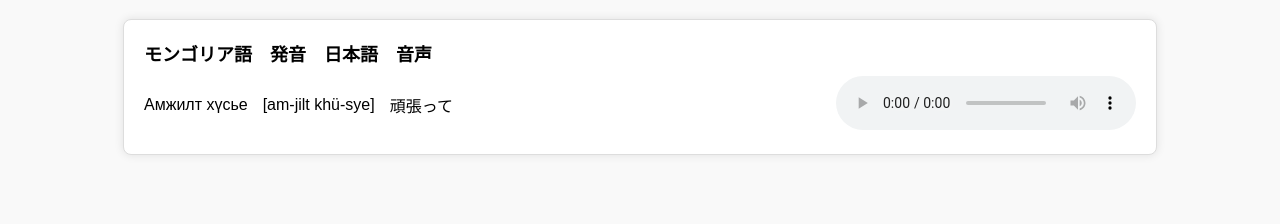
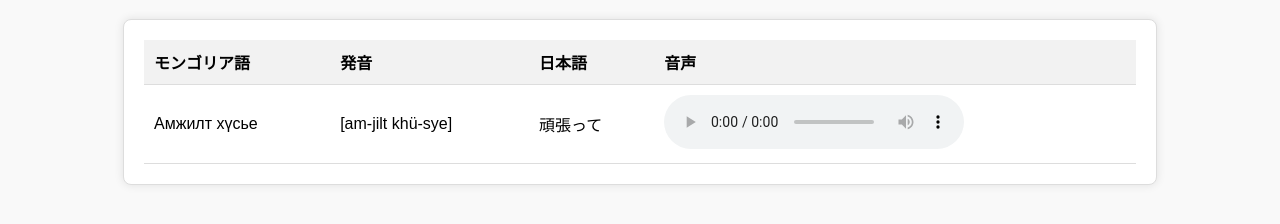
Before and after one commit to orange1402/japaness-mongorian, a plain HTML site: page index.html in a window 1280 px wide. Shown: the part 90-314 px from the top of the page. Drawn offline with Linux system fonts and the light colour scheme.

Commit message:
Update index.html

```diff
--- a/index.html
+++ b/index.html
@@ -23,29 +23,25 @@
             box-shadow: 0 0 10px rgba(0, 0, 0, 0.1);
             width: 80%;
         }
-        .entry {
-            display: flex;
-            justify-content: space-between;
-            align-items: center;
-            margin-top: 10px;
+        .table {
+            display: table;
+            width: 100%;
         }
-        .text {
-            flex: 1;
-            display: flex;
-            align-items: center;
-            font-size: 16px;
+        .row {
+            display: table-row;
         }
-        .text span {
-            margin-right: 15px;
+        .cell {
+            display: table-cell;
+            padding: 10px;
+            vertical-align: middle;
+            border-bottom: 1px solid #ddd;
+        }
+        .header {
+            font-weight: bold;
+            background-color: #f2f2f2;
         }
         .audio {
             margin-left: 20px;
-        }
-        .title {
-            font-size: 18px;
-            font-weight: bold;
-            margin-bottom: 10px;
-            text-align: left;
         }
     </style>
 </head>
@@ -53,18 +49,23 @@
     <h1>モンゴリア語 to 日本語</h1>
 
     <div class="container">
-        <div class="title">モンゴリア語　発音　日本語　音声</div>
-        <div class="entry">
-            <div class="text">
-                <span>Амжилт хүсье</span>
-                <span>[am-jilt khü-sye]</span>
-                <span>頑張って</span>
+        <div class="table">
+            <div class="row header">
+                <div class="cell">モンゴリア語</div>
+                <div class="cell">発音</div>
+                <div class="cell">日本語</div>
+                <div class="cell">音声</div>
             </div>
-            <div class="audio">
-                <audio controls>
-                    <source src="https://dl.dropboxusercontent.com/s/1rpw43l04a1xoonpm4p8p/am-jilt-kh-sye.mp3?rlkey=69w48sqn3wvmhcvkeyfme4wsl&dl=0" type="audio/mp3">
-                    Your browser does not support the audio element.
-                </audio>
+            <div class="row">
+                <div class="cell">Амжилт хүсье</div>
+                <div class="cell">[am-jilt khü-sye]</div>
+                <div class="cell">頑張って</div>
+                <div class="cell audio">
+                    <audio controls>
+                        <source src="https://dl.dropboxusercontent.com/s/1rpw43l04a1xoonpm4p8p/am-jilt-kh-sye.mp3?rlkey=69w48sqn3wvmhcvkeyfme4wsl&dl=0" type="audio/mp3">
+                        Your browser does not support the audio element.
+                    </audio>
+                </div>
             </div>
         </div>
     </div>
```
